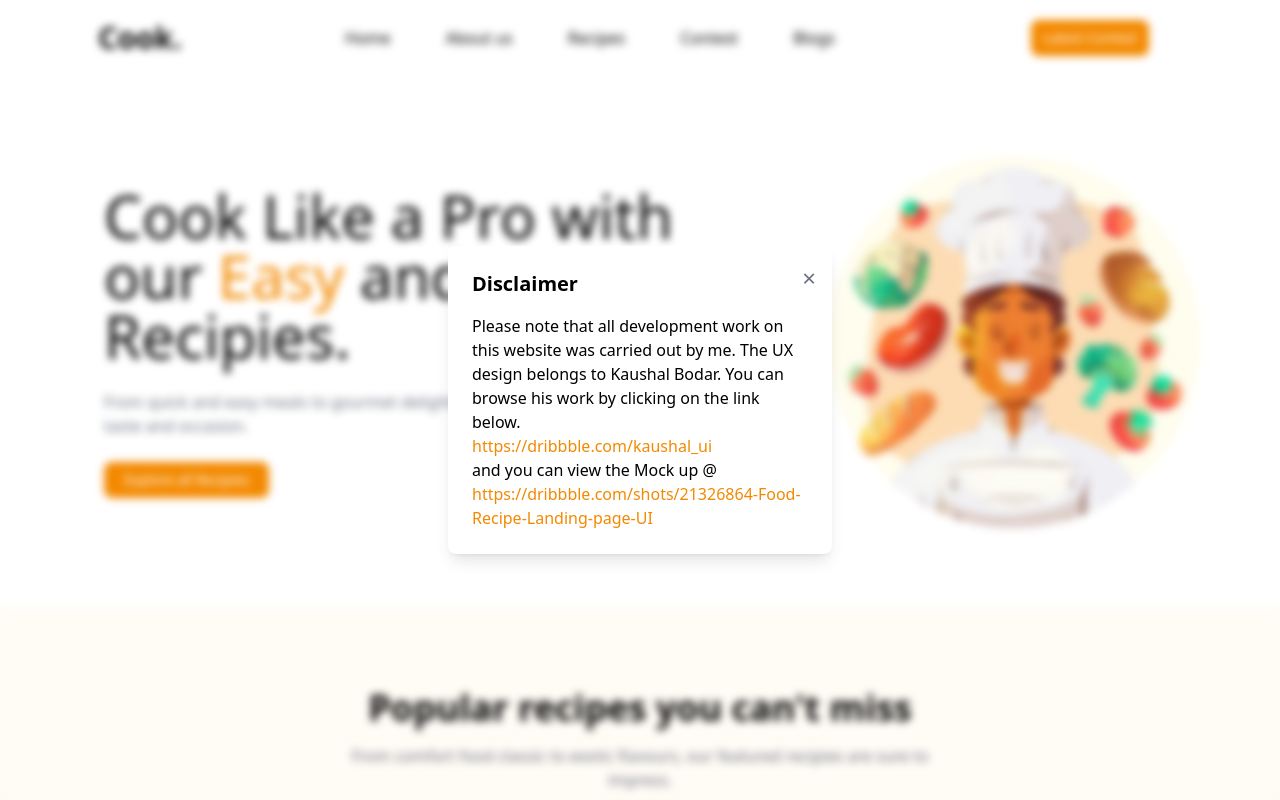
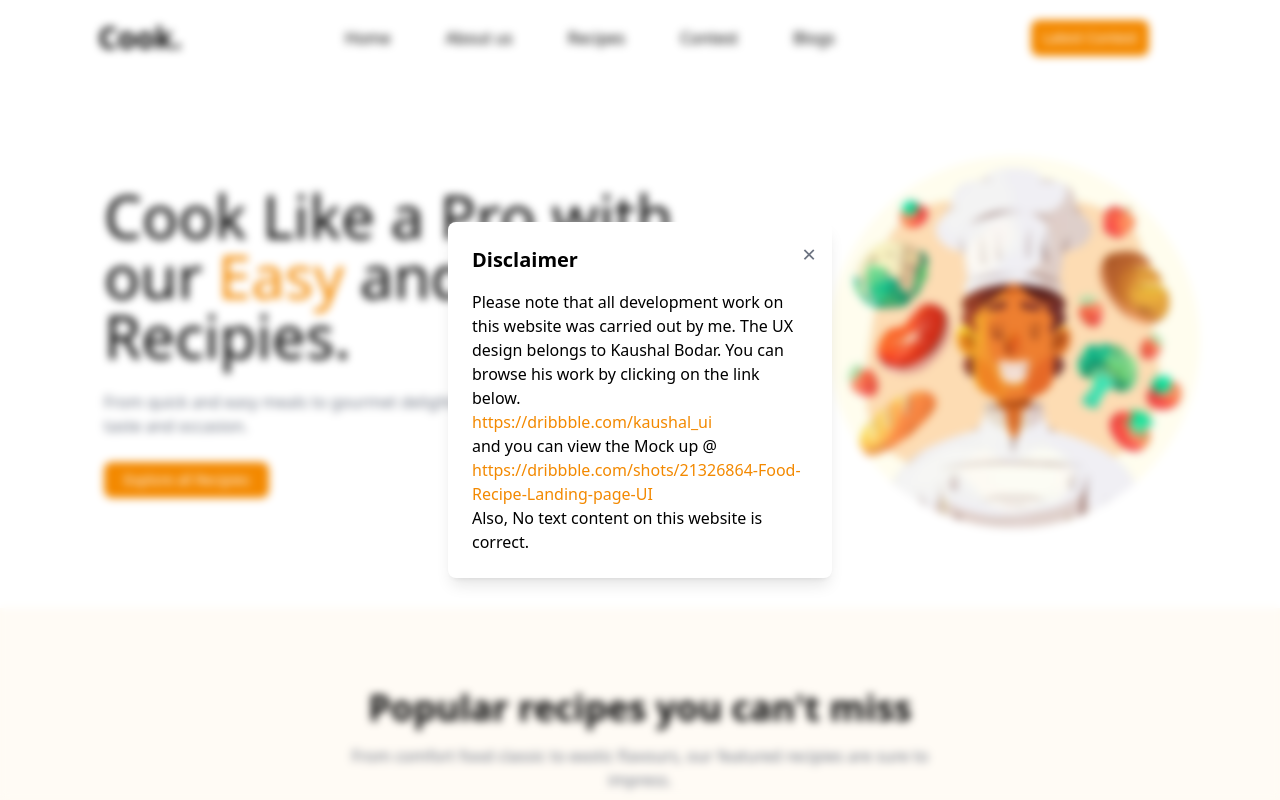
Before and after one commit to Simran145678/cook, a React (Vite) app: page / in a window 1280 px wide. Shown: the top 800 px of the page. Built offline with nearby package versions, Linux system fonts and the light colour scheme; no server answers; what miragejs would draw is missing.

Commit message:
Added a line in disclaimer modal

```diff
--- a/src/components/Modal.jsx
+++ b/src/components/Modal.jsx
@@ -36,6 +36,7 @@ export default function Modal({ isVisible, onClose }) {
               https://dribbble.com/shots/21326864-Food-Recipe-Landing-page-UI
             </a>
           </span>
+          Also, No text content on this website is correct.
         </p>
       </div>
     </div>
```
